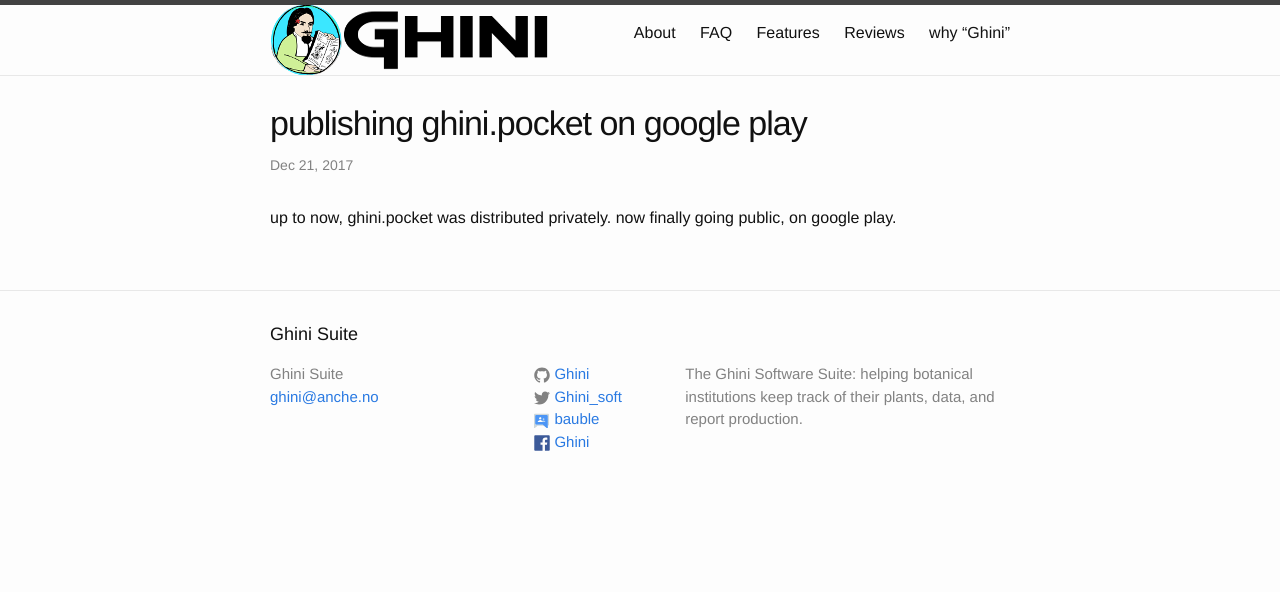
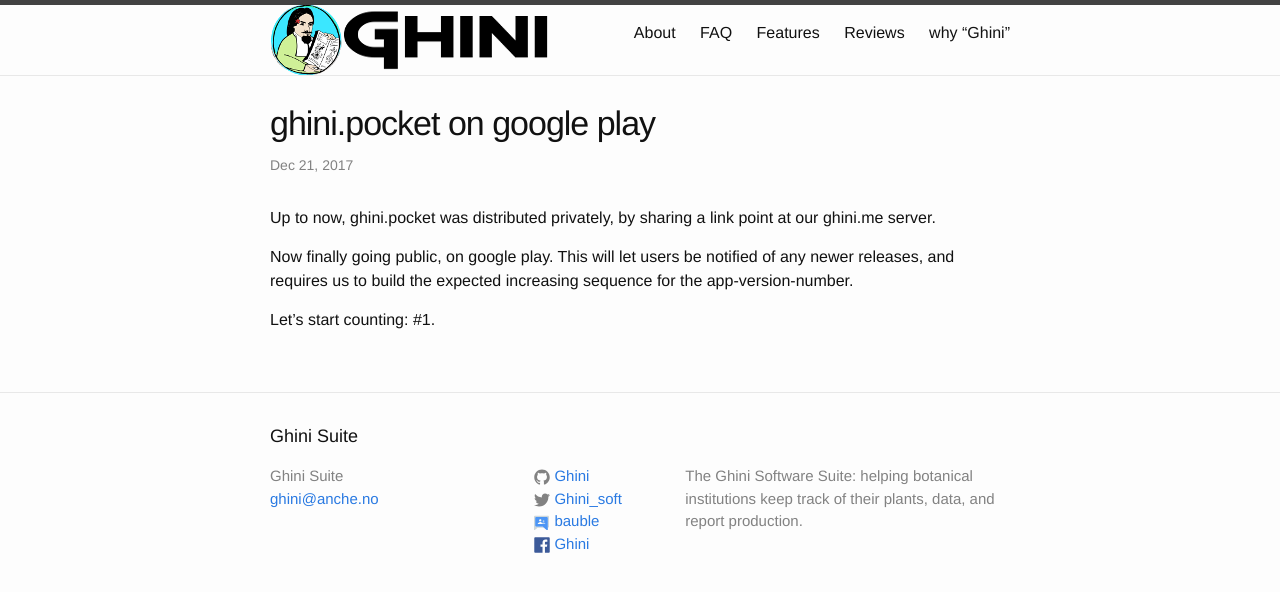
Before and after one commit to Ghini/ghini.github.io, a Jekyll site: the page built from _posts/2017-12-21-ghini.pocket.markdown, in a window 1280 px wide. Shown: the top 592 px of the page. Built offline with Jekyll 4.4.1, drawn with Linux system fonts in a browser that asks for light colours.

Commit message:
reconstructing history

```diff
--- /dev/null
+++ b/_posts/2012-09-13-parking-web.markdown
@@ -0,0 +1,6 @@
+---
+layout: post
+title:  "parking ghini web"
+date:   2012-09-13 12:00 -05:00
+categories: software
+---
--- a/_posts/2017-12-21-ghini.pocket.markdown
+++ b/_posts/2017-12-21-ghini.pocket.markdown
@@ -1,8 +1,15 @@
 ---
 layout: post
-title:  "publishing ghini.pocket on google play"
+title:  "ghini.pocket on google play"
 date:   2017-12-21 12:00 -05:00
 categories: software
 ---
 
-up to now, ghini.pocket was distributed privately.  now finally going public, on google play.
+Up to now, ghini.pocket was distributed privately, by sharing a link point
+at our ghini.me server.
+
+Now finally going public, on google play.  This will let users be notified
+of any newer releases, and requires us to build the expected increasing
+sequence for the app-version-number.
+
+Let's start counting: #1.
```
Also changed, not shown: _posts/2014-03-13-parking-again.markdown (added, +8 -0 lines), _posts/2018-01-31-new-pocket-release.markdown (added, +20 -0 lines).
